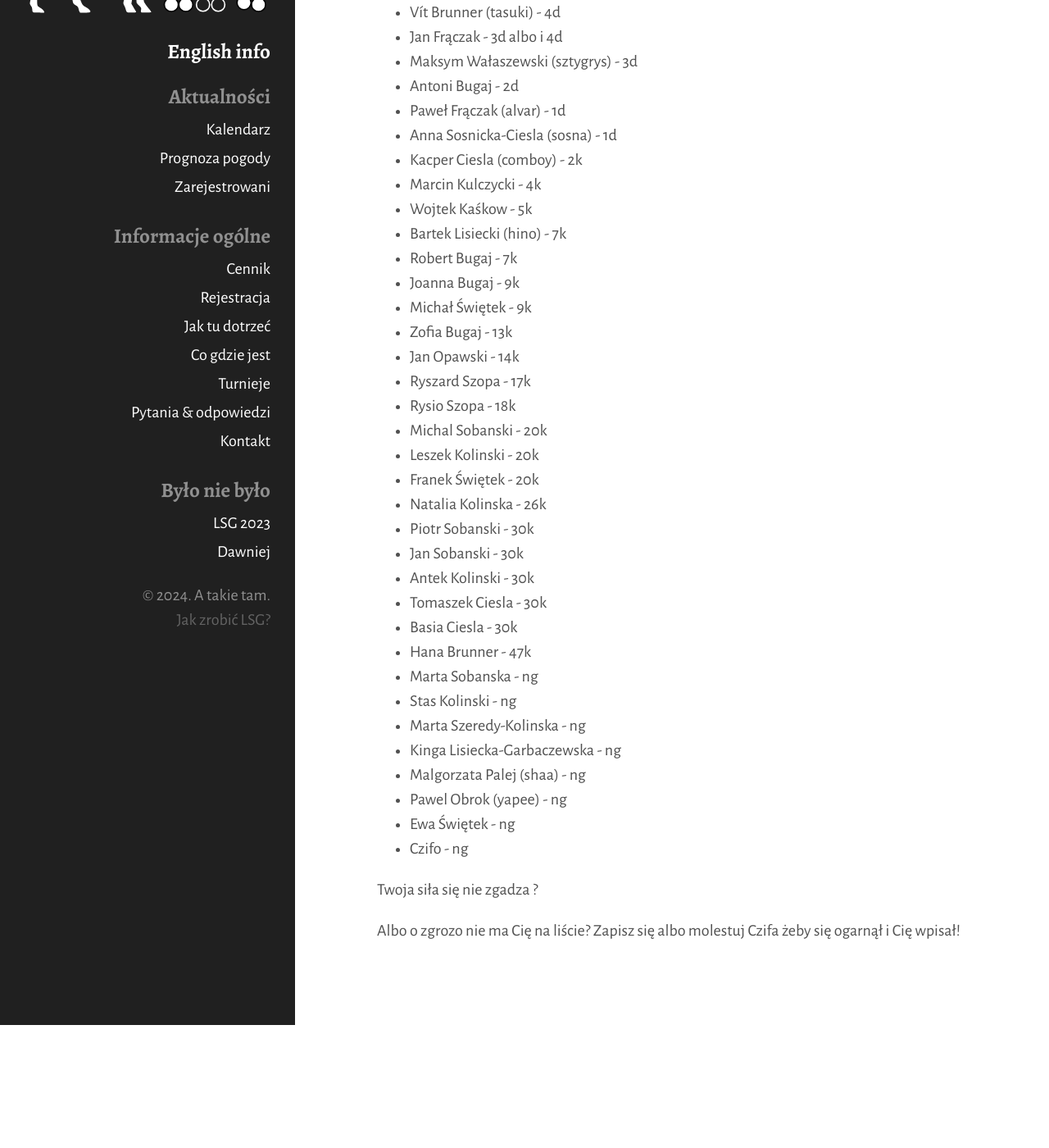
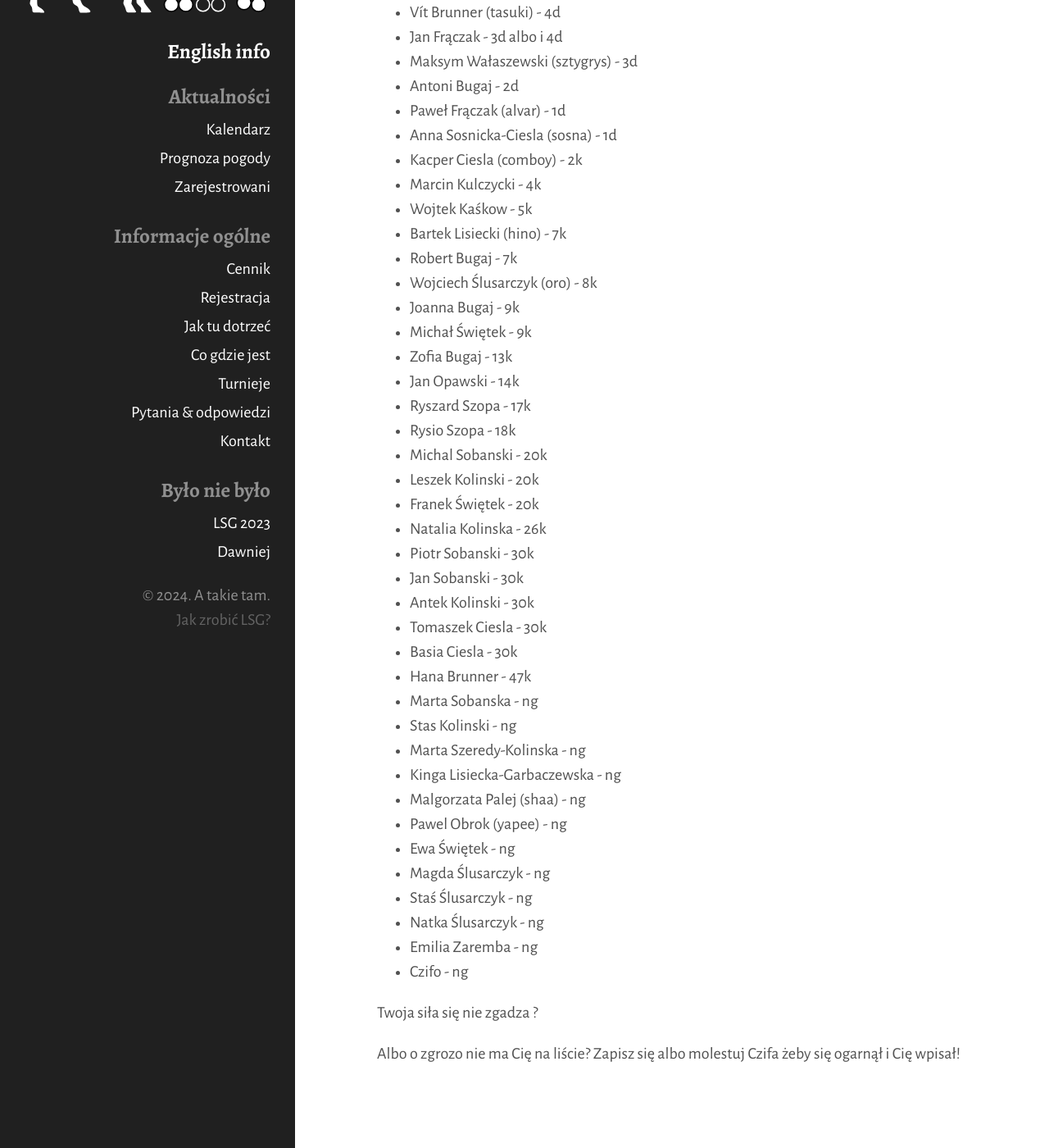
Before and after one commit to tasuki/lsg, a Jekyll site: the page built from zarejestrowani.md, in a window 1280 px wide and 1400 px high, scrolled down 210 px. Shown: the whole window at 82% size. Built offline with Jekyll 4.4.1, drawn with Linux system fonts in a browser that asks for light colours; before the commit the page ends 1460 px from its top, so only the background shows below that.

Commit message:
Update zarejestrowani.md

```diff
--- a/zarejestrowani.md
+++ b/zarejestrowani.md
@@ -20,6 +20,7 @@ Zarejestrowani uczestnicy, mniej więcej według stopnia:
 - Wojtek Kaśkow - 5k
 - Bartek Lisiecki (hino) - 7k
 - Robert Bugaj - 7k
+- Wojciech Ślusarczyk (oro) - 8k
 - Joanna Bugaj - 9k
 - Michał Świętek - 9k
 - Zofia Bugaj - 13k
@@ -43,6 +44,10 @@ Zarejestrowani uczestnicy, mniej więcej według stopnia:
 - Malgorzata Palej (shaa) - ng
 - Pawel Obrok (yapee) - ng
 - Ewa Świętek - ng
+- Magda Ślusarczyk - ng
+- Staś Ślusarczyk - ng
+- Natka Ślusarczyk - ng
+- Emilia Zaremba - ng
 - Czifo - ng
 
 
```
